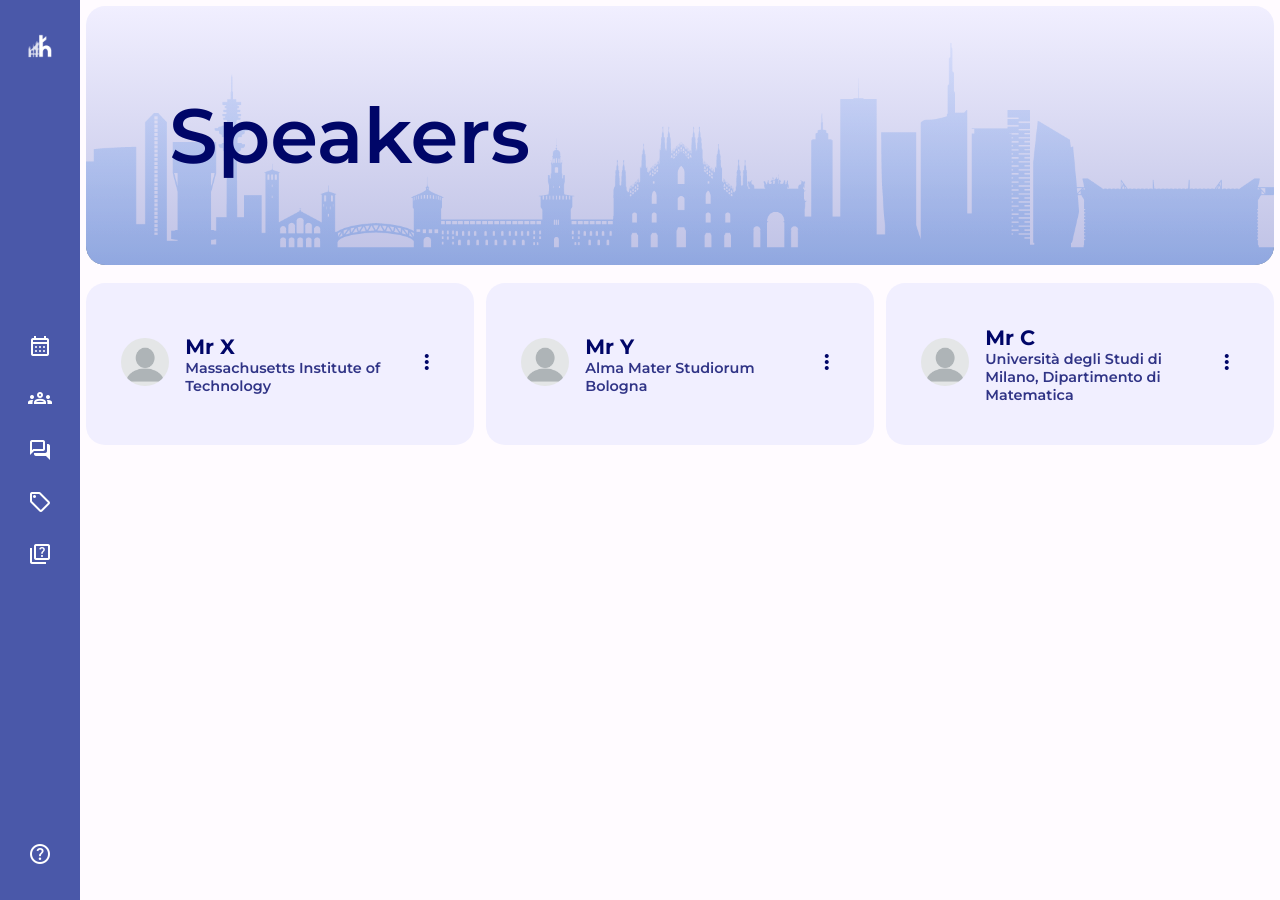
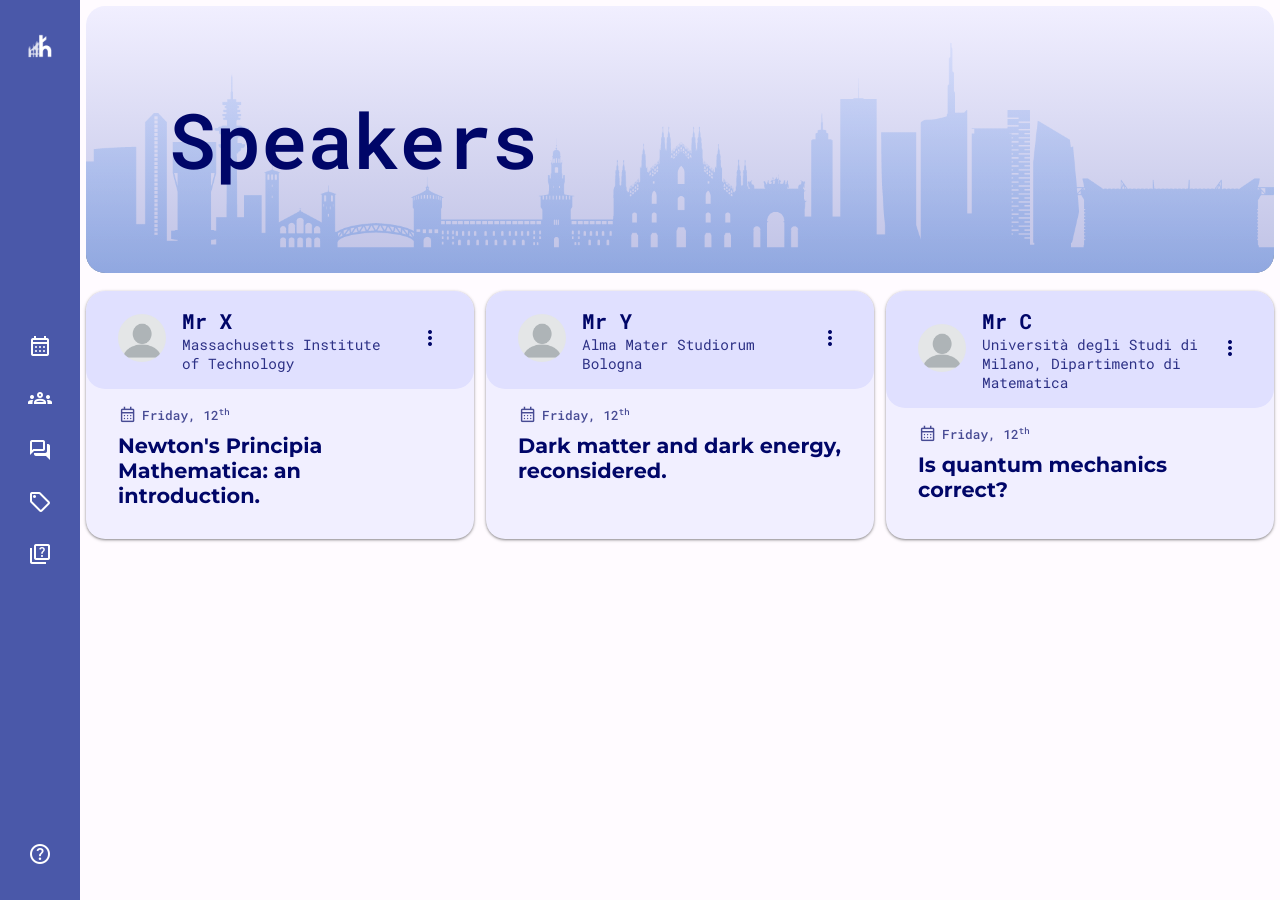
Before and after one commit to gfusarbassini/ht56f4y, a Jekyll site: the page built from speakers.html, in a window 1280 px wide. Built offline with Jekyll 4.4.1, drawn with Linux system fonts in a browser that asks for light colours; nearby versions of some CDN libraries.

Commit message:
Speaker /2

```diff
--- a/_includes/cards.html
+++ b/_includes/cards.html
@@ -3,7 +3,7 @@
 {% for card in row.items %}
   <div class="col {{card.size}}">
     <div class="card {{card.style}} {{include.data.style}}">
-      <h3>{{card.title}}</h3>
+      <h3 class="card-title">{{card.title}}</h3>
       {% if card.icon %}
         <i class="material-symbols-outlined">{{card.icon}}</i>
       {% endif %}
--- a/_includes/head.html
+++ b/_includes/head.html
@@ -28,6 +28,7 @@
   <link href="{{ site.url }}/css/main.css" type="text/css" rel="stylesheet" media="screen" />
   <link rel="preconnect" href="https://fonts.googleapis.com">
   <link rel="preconnect" href="https://fonts.gstatic.com" crossorigin>
-  <link href="https://fonts.googleapis.com/css2?family=Montserrat:ital,wght@0,100;0,200;0,300;0,400;0,500;0,600;0,700;0,800;0,900;1,100;1,200;1,300;1,400;1,500;1,600;1,700;1,800;1,900&display=swap" rel="stylesheet">
+  <link href="https://fonts.googleapis.com/css2?family=Montserrat:ital,wght@0,100;0,200;0,300;0,400;0,500;0,600;0,700;0,800;0,900;1,100;1,200;1,300;1,400;1,500;1,600;1,700;1,800;1,900&family=Roboto+Mono:ital,wght@0,100;0,200;0,300;0,400;0,500;0,600;0,700;1,100;1,200;1,300;1,400;1,500;1,600;1,700&display=swap" rel="stylesheet">
+
 
 </head>
--- a/css/main.scss
+++ b/css/main.scss
@@ -62,7 +62,17 @@ body {
 
 }
 
+h1, h2, h3{
+  font-family: 'Roboto Mono';
+}
 
+.roboto{
+  font-family: 'Roboto Mono';
+}
+
+.montserrat{
+  font-family: 'Montserrat';
+}
 
 nav.sidenav{
   position: fixed;
@@ -76,7 +86,7 @@ nav.sidenav{
   display: flex;
   flex-direction: column;
   justify-content: space-between;
-  transition: max-width 0.3s ease-in-out, left 0.3s ease-in-out;
+  transition: max-width 0.5s cubic-bezier(0.05, 0.1, 0.1, 1.0), left 0.5s cubic-bezier(0.05, 0.1, 0.1, 1.0);
   padding: 20px 0px;
 
   @media #{$small-and-down}{
@@ -138,7 +148,7 @@ nav.sidenav{
         @media #{$medium-and-up}{
           opacity: 0;
         }
-        transition: opacity 0.3s ease-in-out;
+        transition: opacity 0.5s cubic-bezier(0.05, 0.1, 0.1, 1.0);
       }
     }
 
@@ -228,13 +238,17 @@ nav.sidenav{
   background-blend-mode: hard-light;
   position: relative;
   margin: 6px;
+
   h3{
     margin-bottom: 0.5rem;
   }
   &.small-title{
     h3{
       font-size: 1.2rem;
-      font-weight: 300;
+      font-weight: 500;
+      text-transform: uppercase;
+      letter-spacing: 2px;
+
     }
   }
 
@@ -280,7 +294,7 @@ nav.sidenav{
           }
           .card-subtitle{
             font-size: 0.9rem;
-            font-weight: 600;
+            font-weight: 400;
             opacity: 0.8;
           }
 
@@ -292,21 +306,43 @@ nav.sidenav{
   }
 
   &.expandable{
-    box-shadow: 0 4px 4px 0px rgba(#000, 0.0), 0px 8px 12px 6px rgba(#000, 0.0);
-    transition: box-shadow 0.5s ease-in-out;
-    .card-content{
-      display: none;
+    padding: 0px;
+    transition: box-shadow 0.5s cubic-bezier(0.05, 0.1, 0.1, 1.0), border-radius 0.5s cubic-bezier(0.05, 0.1, 0.1, 1.0);
+    justify-content: flex-start;
+    overflow: hidden;
+    @extend .z-depth-1;
+
+    &:not(.opened):hover{
+      @extend .z-depth-3;
+    }
+
+    &.primary{
+      .card-content{
+        background-color: $primary-container  !important;
+        flex: 1;
+      }
+
     }
 
     .card-header{
-      transition: all 0.3s ease;
+      transition: all 0.5s cubic-bezier(0.05, 0.1, 0.1, 1.0);
+      border-radius: 1.2rem;
+      padding: 1rem 2rem;
+      background-color: $palette-primary90 !important;
+
     }
 
     &.opened{
       position: fixed;
       z-index: 999;
       overflow-y: hide;
-
+      @media #{$small-and-down}{
+        border-radius: 0px;
+        .card-header{
+          border-top-left-radius: 0px;
+          border-top-right-radius: 0px;
+        }
+      }
       .trigger-close{
         display: block;
         z-index: 999;
@@ -319,23 +355,32 @@ nav.sidenav{
         align-items: center;
         background-color: rgba(#fff,0.5);
       }
+      .card-content{
+        overflow-y: scroll;
+      }
     }
 
     .card-content{
-      overflow-y: scroll;
+      padding: 0rem 1rem;
+      margin: 1rem 1rem;
 
+      .reveal{
+        display: none;
+      }
 
       &::-webkit-scrollbar-track
       {
         background-color: transparent;
+        border-radius: 3px;
 
       }
 
       &::-webkit-scrollbar
       {
-        width: 7px;
-        background-color:transparent;
-      }
+
+        width: 6px;
+        left: 100px;
+        }
 
       &::-webkit-scrollbar-thumb
       {
@@ -343,11 +388,14 @@ nav.sidenav{
         border-radius: 3px;
       }
 
+      &::-webkit-scrollbar-thumb:hover
+      {
+        background-color: $palette-primary25;
+
+      }
     }
 
-    &.shadowed{
-      box-shadow: 0 3px 20px 0px rgba(#000, 0.15), 0px 12px 40px 6px rgba(#000, 0.12);
-    }
+
 
   }
 }
@@ -483,9 +531,6 @@ nav.sidenav{
 
 
 
-    @media #{$medium-and-down}{
-
-    }
   }
 
   .content{
@@ -611,8 +656,6 @@ nav.sidenav{
       @media #{$medium-and-down}{
         margin-top: 0.5rem;
         font-size: 8vw;
-        text-transform: uppercase;
-        letter-spacing: 2px;
       }
     }
 
@@ -693,22 +736,22 @@ nav.sidenav{
   .speaker-title{
     font-size: 1.3rem;
     font-weight: 700;
-    margin-top: 1.5rem;
     margin-bottom: 0.2rem;
   }
   .speaker-date{
     display: flex;
+    @extend .roboto;
     justify-content: start;
     align-items: center;
     gap: 0.3rem;
+    margin-bottom: 0.5rem;
     font-weight: 500;
     opacity: 0.7;
-    margin-bottom: 0.5rem;
     & > i{
       font-size: 1.2rem;
     }
     & > span{
-      font-size: 1rem;
+      font-size: 0.8rem;
     }
   }
 }
@@ -725,7 +768,7 @@ nav.sidenav{
     @media #{$medium-and-down}{
         height: 0px;
         overflow: hidden;
-        transition: height 0.5s ease-in-out;
+        transition: height 0.5s ease-in;
       }
   }
 
@@ -747,3 +790,25 @@ nav.sidenav{
   background-color: #000;
   opacity: 0.2;
 }
+
+
+
+.z-depth-1{
+  box-shadow: 0px 1px 2px 0px rgba(0,0,0,0.30), 0px 1px 3px 1px rgba(0,0,0,0.15);
+}
+
+.z-depth-2{
+  box-shadow: 0px 1px 2px 0px rgba(0,0,0,0.30), 0px 2px 6px 2px rgba(0,0,0,0.15);
+}
+
+.z-depth-3 {
+  box-shadow:  0px 1px 3px 0px rgba(0,0,0,0.30), 0px 4px 8px 3px rgba(0,0,0,0.15);
+}
+
+.z-depth-4 {
+  box-shadow: 0px 2px 3px 0px rgba(0,0,0,0.30), 0px 6px 10px 4px rgba(0,0,0,0.15);
+}
+
+.z-depth-5 {
+  box-shadow: 0px 4px 4px 0px rgba(0,0,0,0.30), 0px 8px 12px 6px rgba(0,0,0,0.15);
+}
--- a/index.html
+++ b/index.html
@@ -12,9 +12,9 @@ show-title: false
         <img src="{{site.url}}/img/{{site.data.index.logo}}">
       </div>
       <div class="title-text s15 l10 primary-text right-text">
-        <h1>{{site.data.index.title}}</h1>
-        <h2>{{site.data.index.sub-title}}</h2>
-        <h3>{{site.data.index.subsub-title}}</h3>
+        <h1 class="montserrat">{{site.data.index.title}}</h1>
+        <h2 class="montserrat">{{site.data.index.sub-title}}</h2>
+        <h3 class="montserrat">{{site.data.index.subsub-title}}</h3>
       </div>
     </div>
 
--- a/js/main.js
+++ b/js/main.js
@@ -88,8 +88,8 @@ $(document).ready(function () {
           function () {
             return +$(this).outerHeight(true);
           }).get().reduce((acc, cur) => acc + cur, 0);
-        $(".activity-container.expanded").css("height", "0px").removeClass("collapsed").addClass("expanded");
-        $(".accordion-header").removeClass("collapsed").addClass("expanded")
+        $(".accordion-content.expanded").css("height", "0px").addClass("collapsed").removeClass("expanded");
+        $(".accordion-header", container).removeClass("collapsed").addClass("expanded");
         container.css("height", heights + "px").removeClass("collapsed").addClass("expanded");
         if ($("body").scrollTop() > $(this).offset().top) {
           $("body").animate({ scrollTop: $(this).offset().top - 50 }, 'ease');
@@ -125,9 +125,9 @@ $(document).ready(function () {
   $("html").on("click", ".overlay, .trigger-close", function () {
     const mediaQuery = window.matchMedia('(min-width: 600px)');
 
-    $(".card-content").fadeOut(300);
+    $(".card-content .reveal").fadeOut(300);
     $(".overlay").fadeOut(300);
-    $(".card.expandable.opened").removeClass("shadowed");
+    $(".card.expandable.opened").removeClass("z-depth-5");
     $(".card-action-top.trigger-close i").html("more_vert").parent().removeClass("trigger-close");
 
     $(".card.expandable.opened").animate({
@@ -156,25 +156,25 @@ $(document).ready(function () {
     console.log("ciao");
     let top = $(this).offset().top;
     let left = $(this).offset().left;
-    let width = $(this).outerWidth();
-    let height = $(this).outerHeight();
-    $(this).addClass("opened shadowed");
+    let width = $(this).outerWidth(true);
+    let height = $(this).outerHeight(true);
+    $(this).addClass("opened z-depth-5");
     $(this).css({ "top": top, "left": left, "width": width, "height": height, "justify-content": "flex-start" })
       .attr("data-top", top)
       .attr("data-left", left)
       .attr("data-width", width)
       .attr("data-height", height).removeClass("ripple");
     $(".overlay").fadeIn();
-    $(".card-content", this).delay(300).fadeIn();
+    $(".card-content .reveal", this).delay(300).fadeIn();
 
     const mediaQuery = window.matchMedia('(min-width: 600px)');
     if (mediaQuery.matches) {
 
       $(this).animate({
         "width": "50vw",
-        "height": "50vh",
+        "height": "70vh",
         "left": "25vw",
-        "top": "25vh"
+        "top": "15vh"
       }, 500, $.easie(0.05, 0.1, 0.1, 1.0));
 
     } else {
--- a/schedule.html
+++ b/schedule.html
@@ -10,7 +10,7 @@ title: Schedule
 <div id="schedule" class="row">
   {% for day in site.data.schedule.schedule %}
   <div class="col l3 m5 s15">
-    <div class="accordion">
+    <div class="accordion z-depth-1">
     <div class="accordion-header ripple schedule-header secondary">
       <h3>Day {{day.day}}</h3>
       <h2>{{day.date}}</h2>
@@ -20,7 +20,7 @@ title: Schedule
       <div class="schedule-activity primary ripple">
         <div class="activity-time"><i class="material-symbols-outlined">schedule</i>{{activity.time}}</div>
         <div class="activity-location"><i class="material-symbols-outlined">location_on</i>{{activity.location}}</div>
-        <div class="activity-title">{{activity.title}}</div>
+        <div class="activity-title roboto">{{activity.title}}</div>
         <div class="activity-description">{{activity.description}}</div>
       </div>
     {% endfor %}
--- a/speakers.html
+++ b/speakers.html
@@ -17,17 +17,18 @@ title: Speakers
       </div>
       <div class="card-title">
         <h2>{{speaker.name}}</h2>
-        <div class="card-subtitle">{{speaker.uni}}</div>
+        <div class="card-subtitle roboto">{{speaker.uni}}</div>
       </div>
       <div class="card-action-top">
         <i class="material-symbols-outlined">more_vert</i>
       </div>
     </div>
     <div class="card-content">
-      <div class="speaker-biography">{{speaker.biography}}</div>
+      <div class="speaker-date"><i class="material-symbols-outlined">calendar_month</i><span>{{speaker.date}}</span></div>
       <div class="speaker-title">{{speaker.topic}}</div>
-      <div class="speaker-date"><i class="material-symbols-outlined">calendar_month</i><span>{{speaker.date}}</span></div>
-      <div class="speaker-abstract">{{speaker.abstract}}</div>
+      <div class="speaker-abstract reveal">{{speaker.abstract}}</div>
+      <div class="speaker-biography reveal">{{speaker.biography}}</div>
+
     </div>
   </div>
 
```
